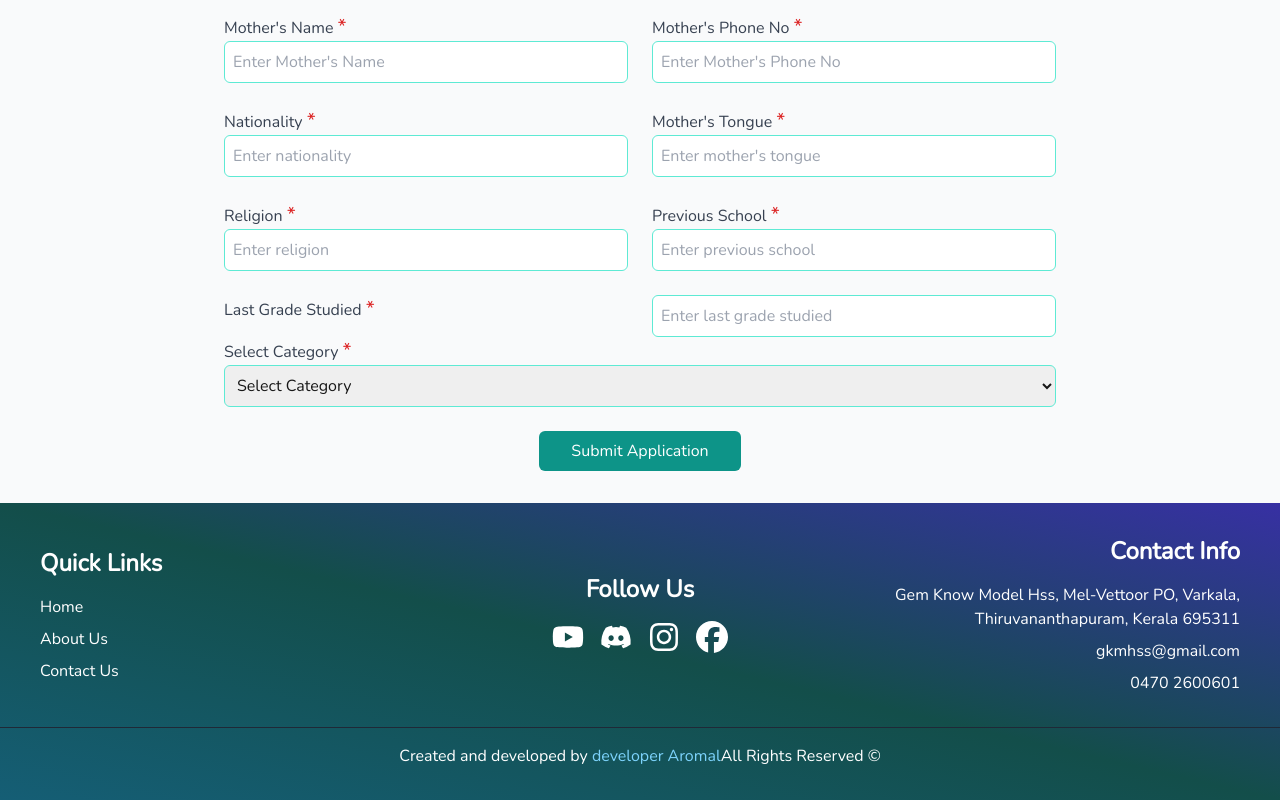
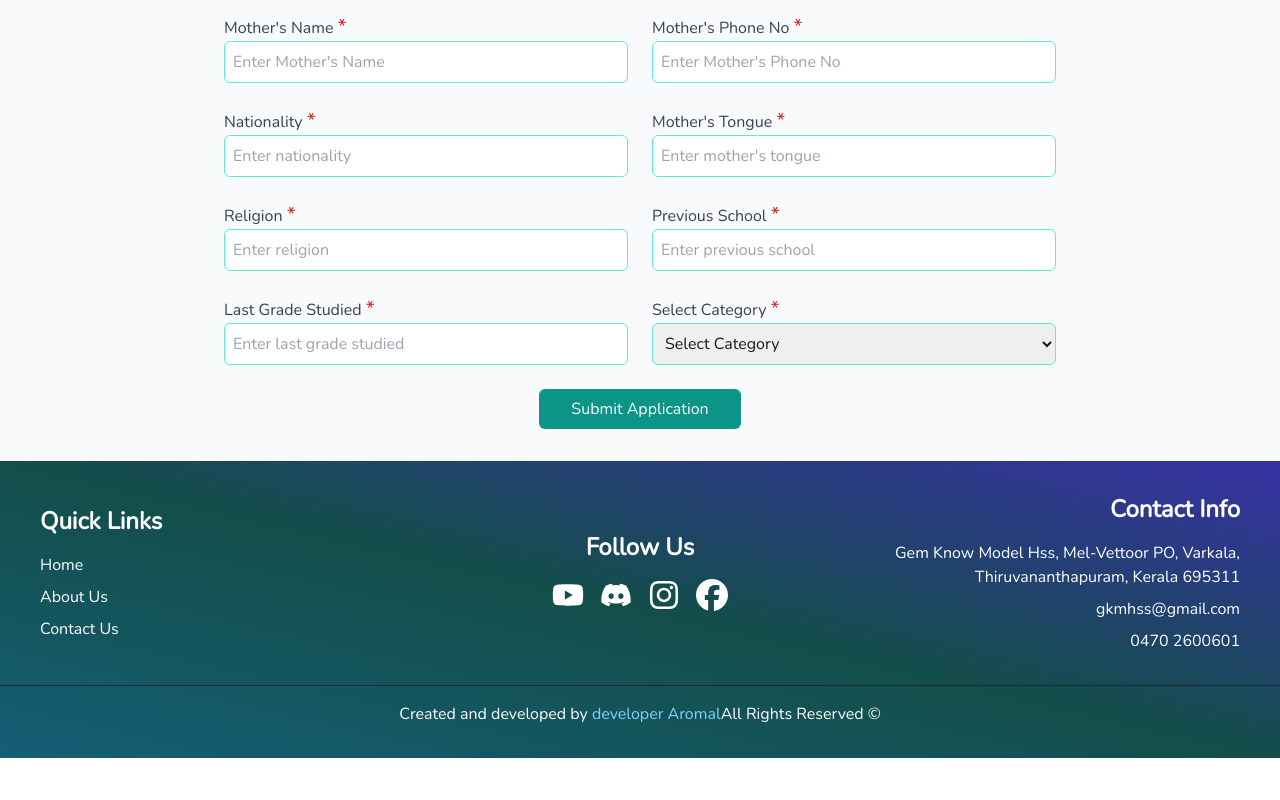
Before and after one commit to DeveloperAromal/Gem-know, a Next.js app: page /academics/admission-enrollment in a window 1280 px wide. Shown: the part 776-1576 px from the top of the page. After the commit the page ends 1534 px from the top, so only its background shows below. Built offline with nearby package versions, Linux system fonts and the light colour scheme.

Commit message:
added admission form conected to db

```diff
--- a/app/academics/admission-enrollment/page.tsx
+++ b/app/academics/admission-enrollment/page.tsx
@@ -414,15 +414,14 @@ export default function AdmissionEnrollment() {
             </div>
           </div>
 
+          <div className="grid grid-cols-1 lg:grid-cols-2 md:grid-cols-2 sm:grid-cols-2 gap-6">
             <div>
-
-
-        <div className="grid grid-cols-1 lg:grid-cols-2 md:grid-cols-2 sm:grid-cols-2 gap-6">
               <label
                 htmlFor="lastGrade"
                 className="block text-gray-700 font-medium"
               >
-              Last Grade Studied <span className="text-xl text-red-600">*</span>
+                Last Grade Studied{" "}
+                <span className="text-xl text-red-600">*</span>
               </label>
               <input
                 type="text"
```
Lines whose indentation alone changed are shown as unchanged.
